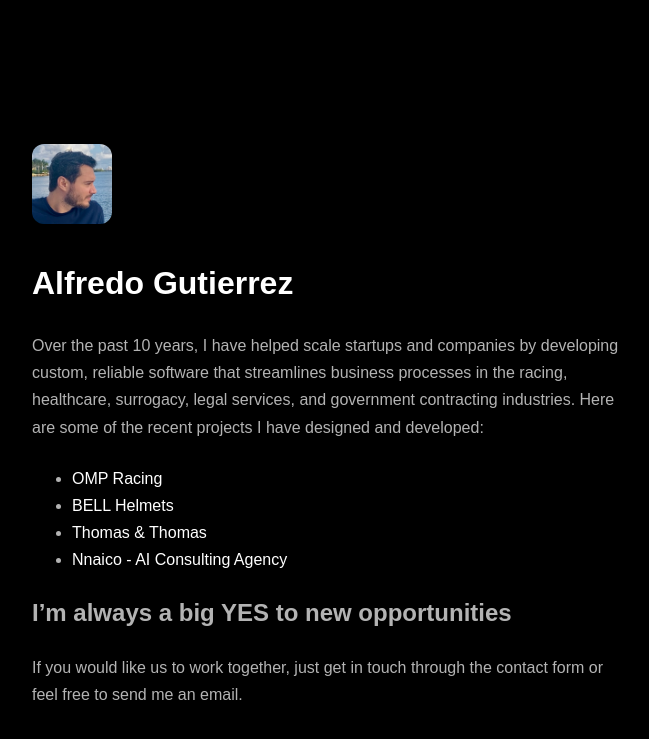
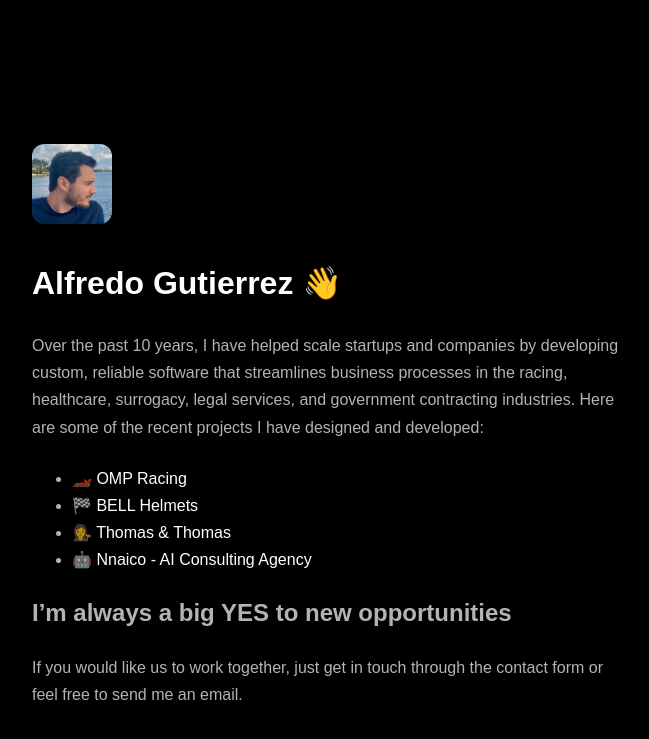
Before and after one commit to gutierrezfredo/alfredo-design-websites, a Jekyll site: the page built from index.md, in a window 1280 px wide. Shown: the top 739 px of the page, without its empty margins (308-957 px from the left). Built offline with Jekyll 4.4.1, drawn with Linux system fonts in a browser that asks for light colours; some web fonts are replaced; a script that is not in the unit is left out.

Commit message:
Add emojis to heading and project links
Co-Authored-By: Claude Sonnet 4.5 <noreply@anthropic.com>

```diff
--- a/index.md
+++ b/index.md
@@ -4,16 +4,17 @@ title: Websites - Alfredo Gutierrez
 ---
 ![Profile](/assets/profile.png)
 
-<h1> Alfredo Gutierrez </h1>
+<h1>Alfredo Gutierrez 👋</h1>
 Over the past 10 years, I have helped scale startups and companies by developing custom, reliable software that streamlines business processes in the racing, healthcare, surrogacy, legal services, and government contracting industries. Here are some of the recent projects I have designed and developed:
 
-- [OMP Racing](https://ompracing.com/)
-- [BELL Helmets](https://www.us.bellracing.com/)
-- [Thomas & Thomas](https://thomasandthomas.flywheelsites.com/)
-- [Nnaico - AI Consulting Agency](https://www.nnaico.com/)
+- 🏎️ [OMP Racing](https://ompracing.com/)
+- 🏁 [BELL Helmets](https://www.us.bellracing.com/)
+- 👩‍⚖️ [Thomas & Thomas](https://thomasandthomas.flywheelsites.com/)
+- 🤖 [Nnaico - AI Consulting Agency](https://www.nnaico.com/)
 
 ## I’m always a big YES to new opportunities
 
 If you would like us to work together, just get in touch through the contact form or feel free to send me an email.
+<br>
 
 <script data-letterbirduser="alfredo" src="https://letterbird.co/embed/v1.js"></script>
```
